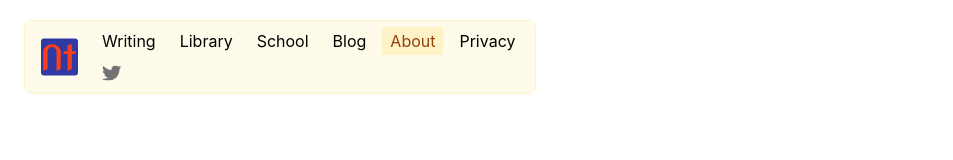
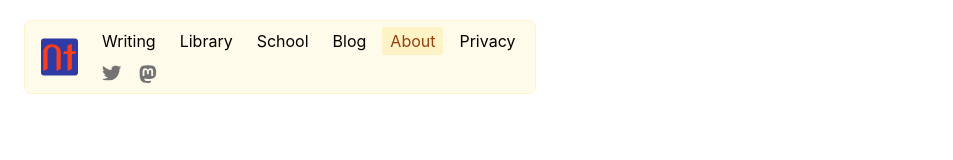
Before and after one commit to nuovotaka/obsidian-nextjs-blog, a Next.js app: page /about in a window 1280 px wide. Shown: the top 160 px of the page, without its empty margins (0-953 px from the left). Built offline with nearby package versions, Linux system fonts and the light colour scheme.

Commit message:
Add sns mastodon

```diff
--- a/components/Icon.tsx
+++ b/components/Icon.tsx
@@ -46,6 +46,15 @@ export default function Icon({ type, width = '', height = '', fill = 'currentCol
                     </defs>
                 </svg>
             )
+        case 'mastodon':
+            return (
+                <svg width={width} height={height} className={className} viewBox="-10 -5 1034 1034" xmlns="http://www.w3.org/2000/svg" version="1.1">
+                <path fill={fill}
+                d="M499 112q-93 1 -166 11q-81 11 -128 33l-14 8q-16 10 -32 25q-22 21 -38 47q-21 33 -32 73q-14 47 -14 103v37q0 77 1 119q3 113 18 188q19 95 62 154q50 67 134 89q109 29 210 24q46 -3 88 -12q30 -7 55 -17l19 -8l-4 -75l-22 6q-28 6 -57 10q-41 6 -78 4q-53 -1 -80 -7
+                q-43 -8 -67 -30q-29 -25 -35 -72q-2 -14 -2 -29l25 6q31 6 65 10q48 7 93 9q42 2 92 -2q32 -2 88 -9t107 -30q49 -23 81.5 -54.5t38.5 -63.5q9 -45 13 -109q4 -46 5 -97v-41q0 -56 -14 -103q-11 -40 -32 -73q-16 -26 -38 -47q-15 -15 -32 -25q-12 -8 -14 -8
+                q-46 -22 -127 -33q-74 -10 -166 -11h-3zM367 267q73 0 109 56l24 39l24 -39q36 -56 109 -56q63 0 101 43t38 117v239h-95v-232q0 -74 -61 -74q-69 0 -69 88v127h-94v-127q0 -88 -69 -88q-61 0 -61 74v232h-95v-239q0 -74 38 -117t101 -43z" />
+                </svg>
+            )
         default:
             return <></>
     }
--- a/components/Nav.tsx
+++ b/components/Nav.tsx
@@ -20,6 +20,11 @@ const socialLinks = [
         label: 'Twitter',
         href: 'https://twitter.com/nuovotaka',
         icon: 'twitter',
+    },
+    {
+        label: 'Mastodon',
+        href: 'https://mstdn.jp/@nuovotaka',
+        icon: 'mastodon',
     },
 ]
 
```
Also changed, not shown: public/mastodon.svg (added).
